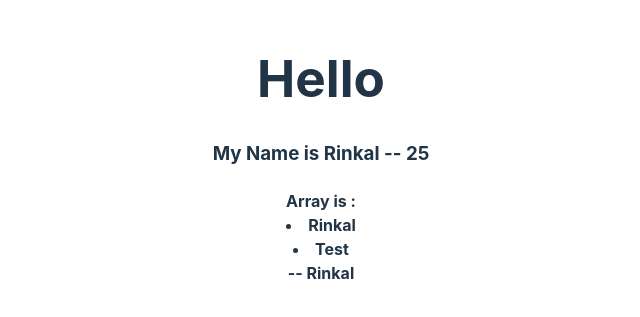
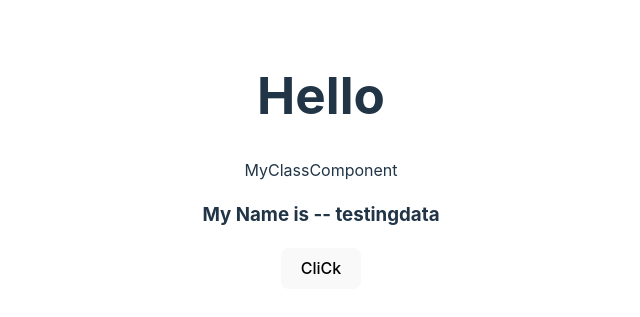
Before and after one commit to RinkalAdesaraTops/22April_ReactJS, a React (Vite) app: page / in a window 1280 px wide. Shown: the part 239-556 px from the top of the page, without its empty margins (319-959 px from the left). Built offline with nearby package versions, Linux system fonts and the light colour scheme.

Commit message:
Classbased component,state&props

```diff
--- a/src/App.jsx
+++ b/src/App.jsx
@@ -3,13 +3,15 @@ import reactLogo from './assets/react.svg'
 import viteLogo from '/vite.svg'
 import './App.css'
 import Mycomponent from './Mycomponent'
+import MyClassComponent from './MyClassComponent'
 
 function App() {
 
   return (
     <><div>
       <h1>Hello </h1>
-      <Mycomponent />
+      <MyClassComponent userdata="testingdata"/>
+      {/* <Mycomponent myname="testing"/> */}
     </div>
     </>
   )
--- /dev/null
+++ b/src/MyClassComponent.jsx
@@ -0,0 +1,20 @@
+import React, { Component } from 'react'
+
+export default class MyClassComponent extends Component {
+    constructor(props){
+        super(props);
+        this.state = {
+            // myname:"abcpqr"
+            myname:this.props.userdata
+        }
+    }
+  render() {
+    return (
+        <>
+            <div>MyClassComponent</div>
+            <h3>My Name is -- {this.state.myname}</h3>
+            <button onClick={()=>this.setState({myname:"Newname"})}>CliCk</button>
+        </>
+    )
+  }
+}
--- a/src/Mycomponent.jsx
+++ b/src/Mycomponent.jsx
@@ -1,4 +1,4 @@
-const Mycomponent = ()=>{
+const Mycomponent = (props)=>{
     let name = "Rinkal";
     let arr = [10,20,30,40];
     let obj = {
@@ -23,7 +23,7 @@ const Mycomponent = ()=>{
     })
     return (
         <>
-            <h3>My Name is {obj.name} -- {obj['age']}</h3>
+            <h3>My Name is {props.myname}</h3>
             <h4>Array is : {e} -- {arr_obj[0].name}</h4>
         </>
     )
```
